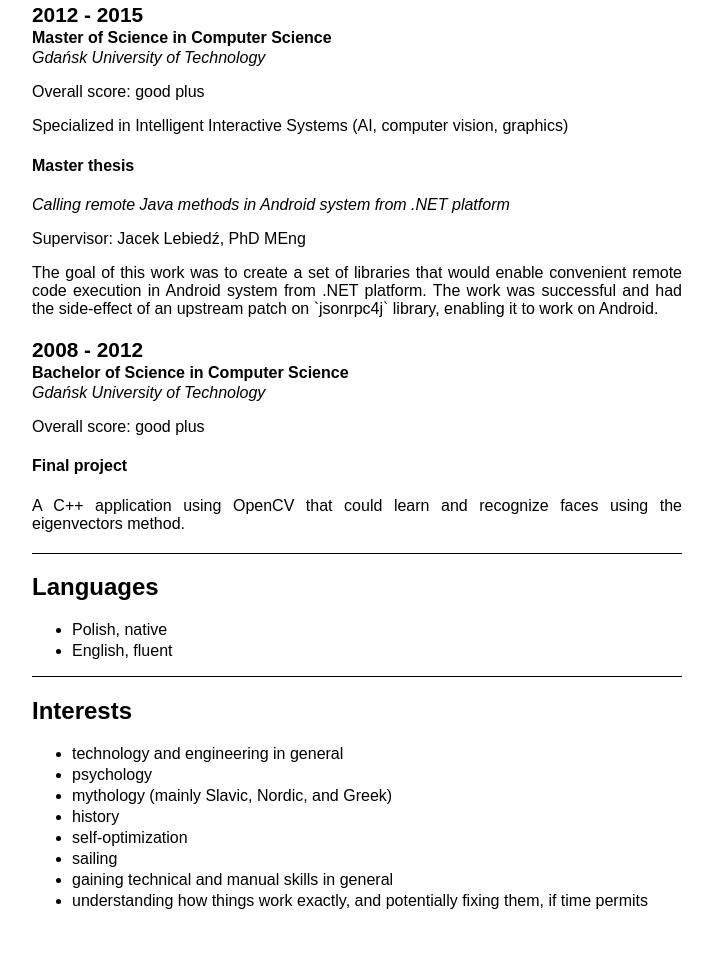
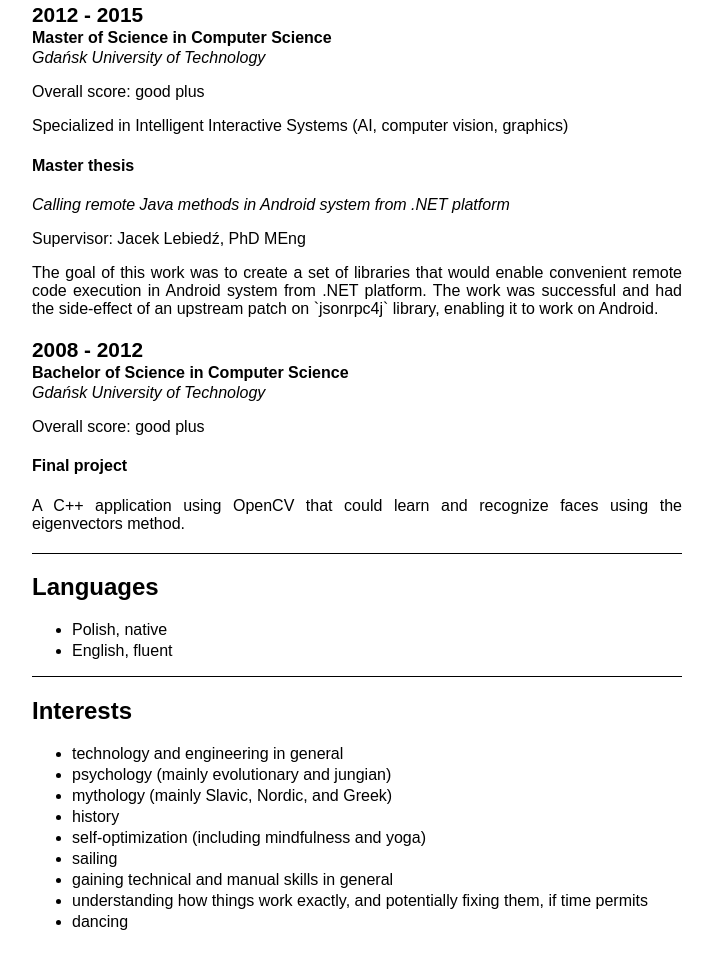
Before and after one commit to butla/bultrowicz.com, a plain HTML site: page cv/cv_Michał_Bultrowicz.html in a window 1280 px wide. Shown: the part 8112-9081 px from the top of the page, without its empty margins (38-751 px from the left). Drawn offline with Linux system fonts and the light colour scheme.

Commit message:
CV: interests - psychology specifiec. Joga and dancing added.

```diff
--- a/cv/cv_Michał_Bultrowicz.html
+++ b/cv/cv_Michał_Bultrowicz.html
@@ -650,13 +650,14 @@
 
   <ul>
     <li>technology and engineering in general</li>
-    <li>psychology</li>
+    <li>psychology (mainly evolutionary and jungian)</li>
     <li>mythology (mainly Slavic, Nordic, and Greek)</li>
     <li>history</li>
-    <li>self-optimization</li>
+    <li>self-optimization (including mindfulness and yoga)</li>
     <li>sailing</li>
     <li>gaining technical and manual skills in general</li>
     <li>understanding how things work exactly, and potentially fixing them, if time permits</li>
+    <li>dancing</li>
   </ul>
 </section>
 
```
Also changed, not shown: 1 other file.
